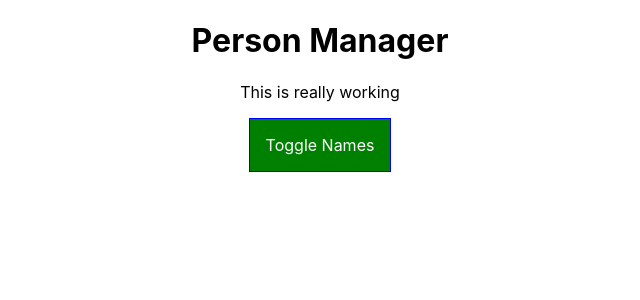
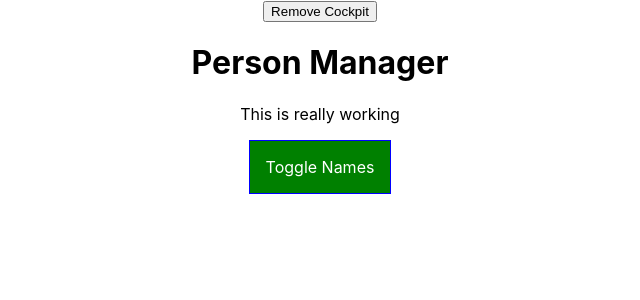
Before and after one commit to carlos-novaes/react-complete-guide, a React (Create React App) app: page / in a window 1280 px wide. Shown: the top 300 px of the page, without its empty margins (320-960 px from the left). Built offline with nearby package versions, Linux system fonts and the light colour scheme.

Commit message:
cleaning up with lifecycle hooks lesson

```diff
--- a/src/components/Cockpit/Cockpit.js
+++ b/src/components/Cockpit/Cockpit.js
@@ -5,6 +5,19 @@ const Cockpit = props => {
   useEffect(() => {
     console.log('[Cockpit.js] useEffect');
     // Http request...
+    setTimeout(() => {
+      alert('Saved data to cloud');
+    }, 1000);
+    return () => {
+      console.log('[Cockpit.js] cleanup work in useEffect');
+    };
+  }, []);
+
+  useEffect(() => {
+    console.log('[Cockpit.js] 2nd useEffect');
+    return () => {
+      console.log('[Cockpit.js] cleanup work in 2nd useEffect');
+    };
   });
 
   let classes = [];
--- a/src/components/Persons/Persons.js
+++ b/src/components/Persons/Persons.js
@@ -22,6 +22,10 @@ class Persons extends Component {
     console.log(prevProps, prevState, snapshot);
   }
 
+  componentWillUnmount() {
+    console.log('[Persons.js] componentWillUnmount');
+  }
+
   render() {
     console.log('[Persons.js] rendering');
     return this.props.persons.map((person, index) => {
--- a/src/containers/App.js
+++ b/src/containers/App.js
@@ -15,7 +15,8 @@ class App extends Component {
       { id: 'aslopdja', name: 'Steph', age: 26 }
     ],
     otherState: 'some other value',
-    showPersons: false
+    showPersons: false,
+    showCockpit: true
   };
 
   static getDerivedStateFromProps(props, state) {
@@ -64,6 +65,11 @@ class App extends Component {
     this.setState({ showPersons: !doesShow });
   };
 
+  toggleCockpit = () => {
+    const doesShow = this.state.showCockpit;
+    this.setState({ showCockpit: !doesShow });
+  };
+
   render() {
     console.log('[App.js] render');
     let persons = null;
@@ -78,14 +84,28 @@ class App extends Component {
       );
     }
 
-    return (
-      <div className={styles.App}>
+    let cockpit = null;
+    if (this.state.showCockpit) {
+      cockpit = (
         <Cockpit
           title={this.props.appTitle}
           showPersons={this.state.showPersons}
           persons={this.state.persons}
           clicked={this.togglePersonsHandler}
         />
+      );
+    }
+
+    return (
+      <div className={styles.App}>
+        <button onClick={this.toggleCockpit}>Remove Cockpit</button>
+        {cockpit}
+        {/* <Cockpit
+          title={this.props.appTitle}
+          showPersons={this.state.showPersons}
+          persons={this.state.persons}
+          clicked={this.togglePersonsHandler}
+        /> */}
         {persons}
       </div>
     );
```
